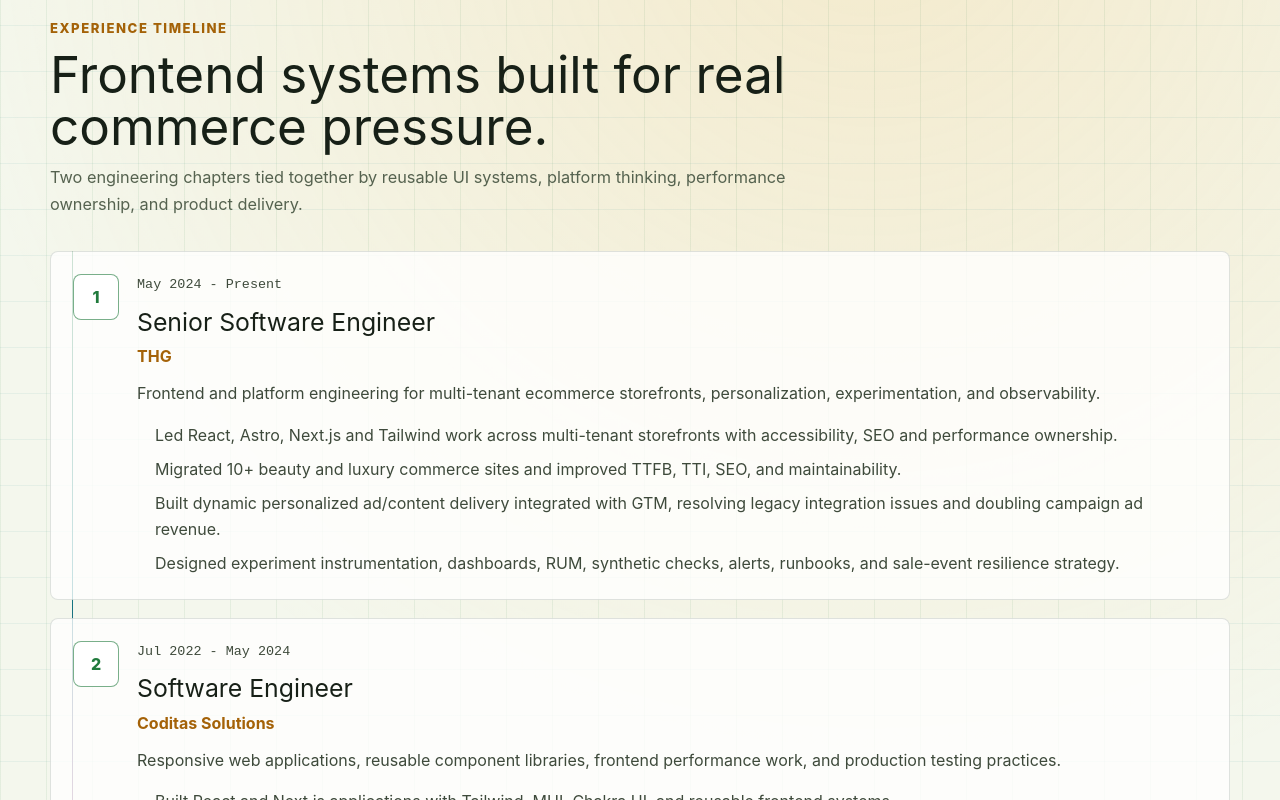
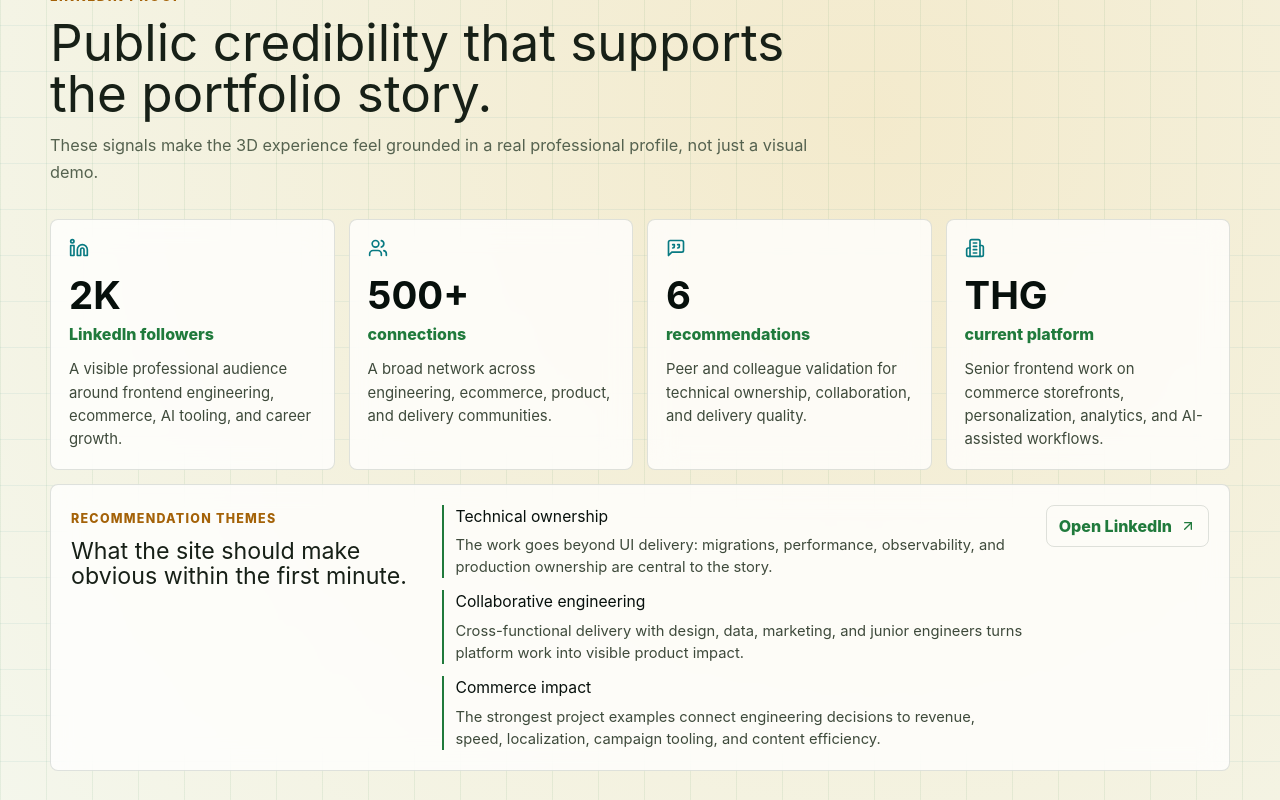
Before and after one commit to Samkit-Kothari-THG/Samkit-Resume, a React (Vite) app: page / in a window 1280 px wide. Shown: the part 940-1740 px from the top of the page. Built offline with nearby package versions, Linux system fonts and the light colour scheme; no server answers; the HTML template or start-up script is replaced by a standard one.

Commit message:
Add LinkedIn proof and project focus interactions

```diff
--- a/src/App.tsx
+++ b/src/App.tsx
@@ -1,7 +1,7 @@
 import { useReducedMotion } from "framer-motion";
 import { useState } from "react";
 import { Footer, Header } from "./components/layout";
-import { ExperienceTimeline, HeroSection, ProjectsShowroom, SkillsConstellation } from "./components/sections";
+import { ExperienceTimeline, HeroSection, LinkedInProofSection, ProjectsShowroom, SkillsConstellation } from "./components/sections";
 import { projects } from "./data/resume";
 import { useThemePreference } from "./hooks/useThemePreference";
 import type { ProjectId } from "./types/portfolio";
@@ -16,6 +16,7 @@ function App() {
       <Header theme={theme} onToggleTheme={toggleTheme} />
       <main>
         <HeroSection activeProjectId={activeProjectId} onSelectProject={setActiveProjectId} reduceMotion={Boolean(reducedMotion)} theme={theme} />
+        <LinkedInProofSection />
         <ExperienceTimeline />
         <ProjectsShowroom activeProjectId={activeProjectId} onSelectProject={setActiveProjectId} />
         <SkillsConstellation />
--- /dev/null
+++ b/src/components/scene/ProjectPodRing.tsx
@@ -0,0 +1,57 @@
+import { useFrame } from "@react-three/fiber";
+import { useMemo, useRef } from "react";
+import * as THREE from "three";
+import { projects } from "../../data/resume";
+import type { ProjectId } from "../../types/portfolio";
+import type { ThemeMode } from "../../types/theme";
+import { ProjectPod } from "./ProjectPod";
+import type { ProjectSelectHandler } from "./types";
+
+type ProjectPodRingProps = {
+  activeProjectId: ProjectId;
+  onSelectProject: ProjectSelectHandler;
+  reduceMotion: boolean;
+  theme: ThemeMode;
+};
+
+function getTargetRotation(activeProjectId: ProjectId) {
+  const activeIndex = Math.max(
+    0,
+    projects.findIndex((project) => project.id === activeProjectId)
+  );
+  const activeAngle = (activeIndex / projects.length) * Math.PI * 2 + Math.PI / 4;
+
+  return Math.PI / 2 - activeAngle;
+}
+
+export function ProjectPodRing({ activeProjectId, onSelectProject, reduceMotion, theme }: ProjectPodRingProps) {
+  const group = useRef<THREE.Group>(null);
+  const targetRotation = useMemo(() => getTargetRotation(activeProjectId), [activeProjectId]);
+
+  useFrame((_, delta) => {
+    if (!group.current) return;
+
+    if (reduceMotion) {
+      group.current.rotation.y = targetRotation;
+      return;
+    }
+
+    group.current.rotation.y = THREE.MathUtils.damp(group.current.rotation.y, targetRotation, 4.2, delta);
+  });
+
+  return (
+    <group ref={group}>
+      {projects.map((project, index) => (
+        <ProjectPod
+          key={project.id}
+          projectId={project.id}
+          index={index}
+          activeProjectId={activeProjectId}
+          onSelectProject={onSelectProject}
+          reduceMotion={reduceMotion}
+          theme={theme}
+        />
+      ))}
+    </group>
+  );
+}
--- a/src/components/scene/SceneContent.tsx
+++ b/src/components/scene/SceneContent.tsx
@@ -1,8 +1,7 @@
 import { OrbitControls, PerspectiveCamera } from "@react-three/drei";
-import { projects } from "../../data/resume";
 import { GridDeck } from "./GridDeck";
 import { OrbitingModules } from "./OrbitingModules";
-import { ProjectPod } from "./ProjectPod";
+import { ProjectPodRing } from "./ProjectPodRing";
 import { StorefrontEngine } from "./StorefrontEngine";
 import { getScenePalette } from "./palette";
 import type { CommandCenterSceneProps } from "./types";
@@ -21,17 +20,7 @@ export function SceneContent({ activeProjectId, onSelectProject, reduceMotion, t
       <GridDeck theme={theme} />
       <StorefrontEngine reduceMotion={reduceMotion} theme={theme} />
       <OrbitingModules reduceMotion={reduceMotion} theme={theme} />
-      {projects.map((project, index) => (
-        <ProjectPod
-          key={project.id}
-          projectId={project.id}
-          index={index}
-          activeProjectId={activeProjectId}
-          onSelectProject={onSelectProject}
-          reduceMotion={reduceMotion}
-          theme={theme}
-        />
-      ))}
+      <ProjectPodRing activeProjectId={activeProjectId} onSelectProject={onSelectProject} reduceMotion={reduceMotion} theme={theme} />
       <OrbitControls
         enableZoom={false}
         enablePan={false}
--- /dev/null
+++ b/src/components/sections/LinkedInProofSection.tsx
@@ -0,0 +1,46 @@
+import { ArrowUpRight } from "lucide-react";
+import { profile, recommendationThemes, socialProof } from "../../data/resume";
+import { SectionHeading } from "../ui/SectionHeading";
+
+export function LinkedInProofSection() {
+  return (
+    <section className="content-section proof-section" id="proof">
+      <SectionHeading
+        eyebrow="LinkedIn proof"
+        title="Public credibility that supports the portfolio story."
+        description="These signals make the 3D experience feel grounded in a real professional profile, not just a visual demo."
+      />
+      <div className="proof-grid">
+        {socialProof.map((proof) => {
+          const Icon = proof.Icon;
+          return (
+            <article className="proof-card" key={proof.label}>
+              <Icon size={20} aria-hidden="true" />
+              <strong>{proof.value}</strong>
+              <span>{proof.label}</span>
+              <p>{proof.detail}</p>
+            </article>
+          );
+        })}
+      </div>
+      <div className="recommendation-panel">
+        <div>
+          <span className="recommendation-eyebrow">Recommendation themes</span>
+          <h3>What the site should make obvious within the first minute.</h3>
+        </div>
+        <div className="recommendation-grid">
+          {recommendationThemes.map((theme) => (
+            <article key={theme.title}>
+              <h4>{theme.title}</h4>
+              <p>{theme.body}</p>
+            </article>
+          ))}
+        </div>
+        <a href={profile.linkedin} target="_blank" rel="noreferrer">
+          Open LinkedIn
+          <ArrowUpRight size={16} aria-hidden="true" />
+        </a>
+      </div>
+    </section>
+  );
+}
--- a/src/components/sections/index.ts
+++ b/src/components/sections/index.ts
@@ -1,4 +1,5 @@
 export { ExperienceTimeline } from "./ExperienceTimeline";
 export { HeroSection } from "./HeroSection";
+export { LinkedInProofSection } from "./LinkedInProofSection";
 export { ProjectsShowroom } from "./ProjectsShowroom";
 export { SkillsConstellation } from "./SkillsConstellation";
--- a/src/data/resume.ts
+++ b/src/data/resume.ts
@@ -1,24 +1,28 @@
 import {
   Bot,
   Boxes,
+  Building2,
   ChartNoAxesCombined,
   Code2,
   Gauge,
   Globe2,
   Layers3,
+  Linkedin,
   Mail,
   MapPinned,
+  MessageSquareQuote,
   Rocket,
   Sparkles,
+  Users,
   Workflow
 } from "lucide-react";
-import type { CommandModule, Experience, Metric, Profile, Project, SkillGroup } from "../types/portfolio";
+import type { CommandModule, Experience, Metric, Profile, Project, RecommendationTheme, SkillGroup, SocialProof } from "../types/portfolio";
 
 export const profile: Profile = {
   name: "Samkit Kothari",
   role: "Senior Frontend Engineer",
   headline:
-    "Building high-performance ecommerce platforms, personalization systems, AI-assisted content workflows, and accessible storefront experiences.",
+    "Building revenue-impacting ecommerce, personalization, AI content, and storefront performance systems at THG.",
   location: "Maharashtra, India",
   email: "kotharisamkeet@gmail.com",
   secondaryEmail: "snkothari15@gmail.com",
@@ -44,6 +48,48 @@ export const metrics: Metric[] = [
   { value: "2x", label: "personalized campaign ad revenue", icon: ChartNoAxesCombined },
   { value: "80%", label: "content production time reduced", icon: Sparkles },
   { value: "30+", label: "localized Hydrafacial languages", icon: MapPinned }
+];
+
+export const socialProof: SocialProof[] = [
+  {
+    value: "2K",
+    label: "LinkedIn followers",
+    detail: "A visible professional audience around frontend engineering, ecommerce, AI tooling, and career growth.",
+    Icon: Linkedin
+  },
+  {
+    value: "500+",
+    label: "connections",
+    detail: "A broad network across engineering, ecommerce, product, and delivery communities.",
+    Icon: Users
+  },
+  {
+    value: "6",
+    label: "recommendations",
+    detail: "Peer and colleague validation for technical ownership, collaboration, and delivery quality.",
+    Icon: MessageSquareQuote
+  },
+  {
+    value: "THG",
+    label: "current platform",
+    detail: "Senior frontend work on commerce storefronts, personalization, analytics, and AI-assisted workflows.",
+    Icon: Building2
+  }
+];
+
+export const recommendationThemes: RecommendationTheme[] = [
+  {
+    title: "Technical ownership",
+    body: "The work goes beyond UI delivery: migrations, performance, observability, and production ownership are central to the story."
+  },
+  {
+    title: "Collaborative engineering",
+    body: "Cross-functional delivery with design, data, marketing, and junior engineers turns platform work into visible product impact."
+  },
+  {
+    title: "Commerce impact",
+    body: "The strongest project examples connect engineering decisions to revenue, speed, localization, campaign tooling, and content efficiency."
+  }
 ];
 
 export const experiences: Experience[] = [
--- a/src/index.css
+++ b/src/index.css
@@ -441,6 +441,119 @@ h1 {
   line-height: 1.35;
 }
 
+.proof-section {
+  padding-top: 72px;
+}
+
+.proof-grid {
+  display: grid;
+  grid-template-columns: repeat(4, minmax(0, 1fr));
+  gap: 14px;
+}
+
+.proof-card,
+.recommendation-panel {
+  border: 1px solid var(--border-subtle);
+  border-radius: 8px;
+  background: var(--panel-bg);
+  backdrop-filter: blur(14px);
+}
+
+.proof-card {
+  min-height: 210px;
+  padding: 18px;
+}
+
+.proof-card svg {
+  color: var(--accent-cyan);
+}
+
+.proof-card strong {
+  display: block;
+  margin-top: 18px;
+  color: var(--text-heading);
+  font-size: clamp(2rem, 3vw, 3rem);
+  line-height: 1;
+}
+
+.proof-card span {
+  display: block;
+  margin-top: 8px;
+  color: var(--accent-green);
+  font-weight: 800;
+}
+
+.proof-card p {
+  margin: 12px 0 0;
+  color: var(--text-muted);
+  font-size: 0.93rem;
+  line-height: 1.55;
+}
+
+.recommendation-panel {
+  display: grid;
+  grid-template-columns: 0.72fr 1.2fr auto;
+  gap: 20px;
+  align-items: start;
+  margin-top: 14px;
+  padding: 20px;
+}
+
+.recommendation-eyebrow {
+  color: var(--accent-amber);
+  font-size: 0.78rem;
+  font-weight: 800;
+  text-transform: uppercase;
+  letter-spacing: 0.1em;
+}
+
+.recommendation-panel h3,
+.recommendation-panel h4 {
+  margin: 0;
+}
+
+.recommendation-panel h3 {
+  margin-top: 10px;
+  font-size: 1.45rem;
+  line-height: 1.1;
+}
+
+.recommendation-grid {
+  display: grid;
+  gap: 12px;
+}
+
+.recommendation-grid article {
+  border-left: 2px solid var(--accent-green);
+  padding-left: 12px;
+}
+
+.recommendation-grid h4 {
+  color: var(--text-heading);
+  font-size: 0.98rem;
+}
+
+.recommendation-grid p {
+  margin: 6px 0 0;
+  color: var(--text-muted);
+  font-size: 0.92rem;
+  line-height: 1.5;
+}
+
+.recommendation-panel a {
+  display: inline-flex;
+  min-height: 42px;
+  align-items: center;
+  justify-content: center;
+  gap: 8px;
+  border: 1px solid var(--border-subtle);
+  border-radius: 8px;
+  color: var(--accent-green);
+  padding: 0 12px;
+  font-weight: 800;
+  white-space: nowrap;
+}
+
 .scroll-cue {
   position: absolute;
   right: 22px;
@@ -577,6 +690,45 @@ h1 {
   display: grid;
   grid-template-columns: repeat(4, minmax(0, 1fr));
   gap: 14px;
+}
+
+.project-controls {
+  display: flex;
+  width: min(100% - 32px, var(--max-width));
+  margin: 0 auto 16px;
+  align-items: center;
+  justify-content: space-between;
+  gap: 12px;
+}
+
+.project-controls button {
+  display: inline-flex;
+  min-height: 42px;
+  align-items: center;
+  justify-content: center;
+  gap: 8px;
+  border: 1px solid var(--border-subtle);
+  border-radius: 8px;
+  background: var(--panel-bg);
+  color: var(--text-primary);
+  padding: 0 13px;
+  cursor: pointer;
+  transition: transform 160ms ease, background 160ms ease;
+}
+
+.project-controls button:hover,
+.project-controls button:focus-visible {
+  background: color-mix(in srgb, var(--accent-green) 10%, var(--panel-bg));
+  outline: none;
+  transform: translateY(-2px);
+}
+
+.project-controls span {
+  color: var(--text-soft);
+  font-size: 0.9rem;
+  font-weight: 800;
+  text-transform: uppercase;
+  letter-spacing: 0.08em;
 }
 
 .project-card {
@@ -722,9 +874,18 @@ footer a {
   }
 
   .metric-rail,
+  .proof-grid,
   .project-grid,
   .skill-grid {
     grid-template-columns: repeat(2, minmax(0, 1fr));
+  }
+
+  .recommendation-panel {
+    grid-template-columns: 1fr;
+  }
+
+  .recommendation-panel a {
+    width: fit-content;
   }
 
   .project-card {
@@ -808,6 +969,7 @@ footer a {
   }
 
   .metric-rail,
+  .proof-grid,
   .project-grid,
   .skill-grid {
     grid-template-columns: 1fr;
@@ -823,8 +985,21 @@ footer a {
   }
 
   .project-band > .section-heading,
+  .project-controls,
   .project-grid {
     width: min(100% - 24px, var(--max-width));
+  }
+
+  .project-controls {
+    align-items: stretch;
+  }
+
+  .project-controls span {
+    display: none;
+  }
+
+  .project-controls button {
+    flex: 1;
   }
 
   .timeline-item {
@@ -844,6 +1019,8 @@ footer a {
 
   .active-brief,
   .metric-tile,
+  .proof-card,
+  .recommendation-panel,
   .project-card,
   .skill-card {
     padding: 16px;
```
Also changed, not shown: src/components/sections/ProjectsShowroom.tsx (+23 -0 lines), src/types/portfolio.ts (+12 -0 lines).
